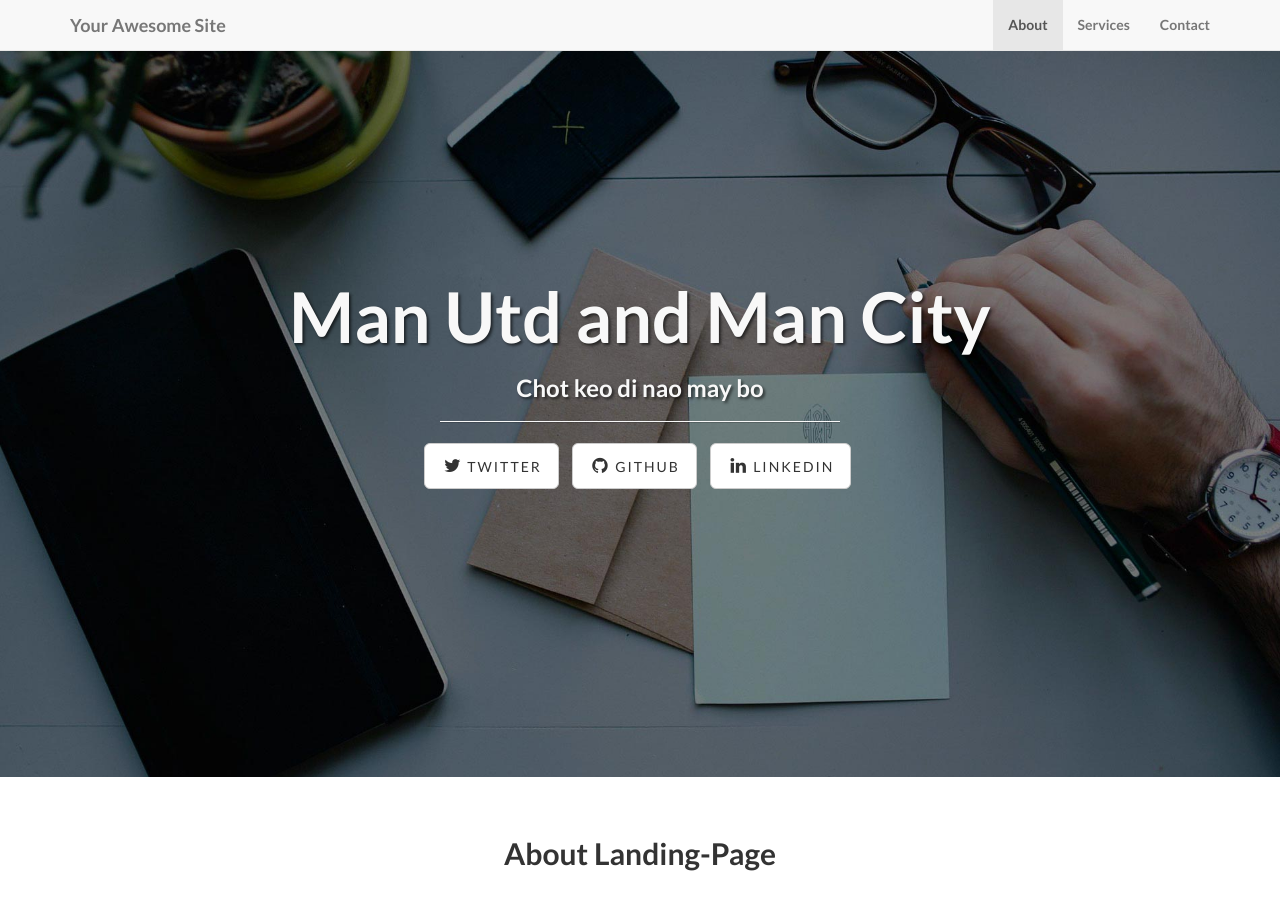
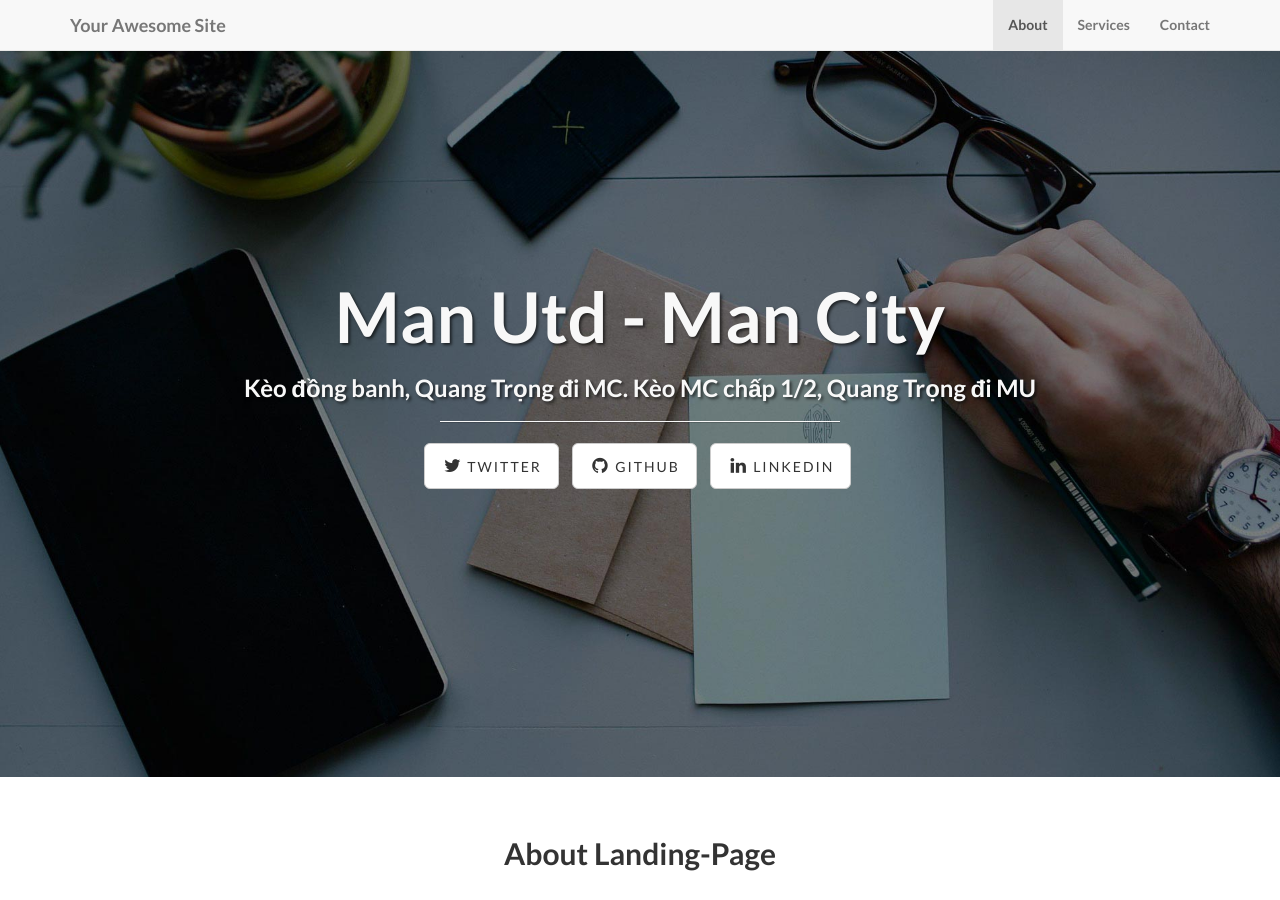
Before and after one commit to letsdotop/letsdotop.github.io, a Jekyll site: the page built from index.html, in a window 1280 px wide and 900 px high. Built offline with Jekyll 4.4.1, drawn with Linux system fonts in a browser that asks for light colours.

Commit message:
Testing title change

```diff
--- a/index.html
+++ b/index.html
@@ -1,5 +1,5 @@
 ---
 layout: default
-title: Man Utd and Man City
-subTitle: Chot keo di nao may bo
+title: Man Utd - Man City
+subTitle: Kèo đồng banh, Quang Trọng đi MC. Kèo MC chấp 1/2, Quang Trọng đi MU
 ---
```
